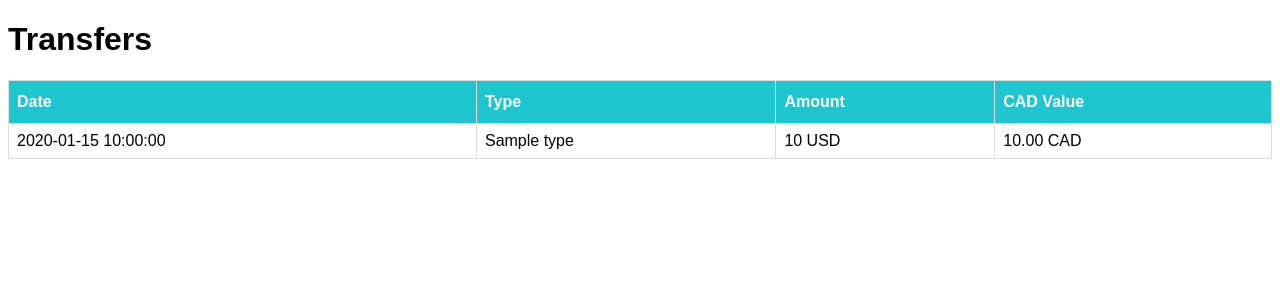
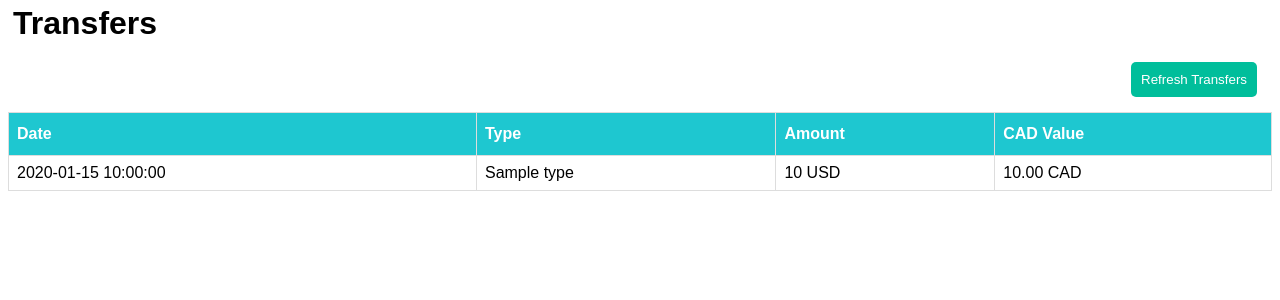
Before and after one commit to 0xSP3C14LN1NJ4/CryptoPortfolioTracker, a Flask app: template templates/transfers.html in a window 1280 px wide. Shown: the part 54-354 px from the top of the page. Run offline with Flask 2, Linux system fonts and the light colour scheme; the template is opened without the code that fills it: most values are stand-ins (such as "Sample title", 1, 10 or a date in 2020).

Commit message:
add transactions and transfers data to files

```diff
--- a/app.py
+++ b/app.py
@@ -11,9 +11,11 @@ import requests
 
 app = Flask(__name__)
 LOCAL_CURRENCY = "cad"
+TRANSACTIONS_FILE = "transactions.txt"
+TRANSFERS_FILE = "transfers.txt"
 
 # Sandbox account
-"""
+
 api_key_file = open("api-key-test.txt")
 gemini_api_key = api_key_file.readline()
 api_key_file.close()
@@ -23,9 +25,10 @@ gemini_api_secret = (api_secret_file.readline()).encode()
 api_secret_file.close()
 
 base_url = "https://api.sandbox.gemini.com"
-"""
+
 
 # Main account
+"""
 api_key_file = open("api-key.txt")
 gemini_api_key = api_key_file.readline()
 api_key_file.close()
@@ -35,7 +38,7 @@ gemini_api_secret = (api_secret_file.readline()).encode()
 api_secret_file.close()
 
 base_url = "https://api.gemini.com"
-
+"""
 
 account = "primary"
 
@@ -65,6 +68,22 @@ def index():
 
 @app.route('/transactions')
 def transactions():
+    transactions = []
+
+    try :
+        with open(TRANSACTIONS_FILE, 'r') as file:
+            transactions = json.load(file)
+    except:
+        get_transactions()
+
+        with open(TRANSACTIONS_FILE, 'r') as file:
+            transactions = json.load(file)
+
+    return render_template("transactions.html", transactions=transactions)
+
+
+@app.route('/get-transactions', methods=["POST"])
+def get_transactions():
     endpoint = "/v1/mytrades"
     url = base_url + endpoint
 
@@ -84,11 +103,30 @@ def transactions():
 
     transactions = get_usd_value(transactions)
     transactions = get_cad_value(transactions)
+
+    with open(TRANSACTIONS_FILE, 'w') as file:
+        json.dump(transactions, file)
+
     return render_template("transactions.html", transactions=transactions)
-
 
 @app.route('/transfers')
 def transfers():
+    transfers = []
+
+    try:
+        with open(TRANSFERS_FILE, 'r') as file:
+            transfers = json.load(file)
+    except:
+        get_transfers()
+
+        with open(TRANSFERS_FILE, 'r') as file:
+            transfers = json.load(file)
+
+    return render_template("transfers.html", transfers=transfers)
+
+
+@app.route('/get-transfers', methods=["POST"])
+def get_transfers():
     endpoint = "/v1/transfers"
     url = base_url + endpoint
 
@@ -103,6 +141,10 @@ def transfers():
     transfers = timestamps_to_dates(transfers)
     transfers = get_usd_value(transfers)
     transfers = get_cad_value(transfers)
+
+    with open(TRANSFERS_FILE, 'w') as file:
+        json.dump(transfers, file)
+
     return render_template("transfers.html", transfers=transfers)
 
 
--- a/static/css/main.css
+++ b/static/css/main.css
@@ -119,3 +119,23 @@ td form button {
 #totalBalance {
     float: left;
 }
+
+
+/* ----- Refresh Buttons ----- */
+
+.refresh {
+    background-color: rgb(0, 190, 155);
+    color: white;
+    border: none;
+    padding: 10px;
+    border-radius: 5px;
+    float: right;
+    margin: 15px;
+}
+
+
+/* ----- Titles ----- */
+
+.title {
+    margin: 5px;
+}
--- a/templates/index.html
+++ b/templates/index.html
@@ -2,7 +2,7 @@
 <script src=https://cdnjs.cloudflare.com/ajax/libs/Chart.js/3.7.1/chart.min.js></script>{% endblock %}
 <script src="https://code.jquery.com/jquery-3.6.0.slim.js" integrity="sha256-HwWONEZrpuoh951cQD1ov2HUK5zA5DwJ1DNUXaM6FsY=" crossorigin="anonymous"></script>
 <div id="totalBalance">
-    <h1>Portfolio</h1>
+    <h1 class="title">Portfolio</h1>
     <h2>$ {{ '%0.2f' | format(total_balance|float) }} CAD</h2>
 </div>
 <div id="canvasDiv">
--- a/templates/trade.html
+++ b/templates/trade.html
@@ -1,5 +1,5 @@
 {% extends "base.html" %} {% block title %}Trade{% endblock%} {% block content %}
-<h1>Trade</h1>
+<h1 class="title">Trade</h1>
 <div class="trade">
     <form action="/trade-form" method="post">
         <select name="action">
--- a/templates/transactions.html
+++ b/templates/transactions.html
@@ -1,5 +1,9 @@
 {% extends "base.html" %} {% block title %}Transactions{% endblock%} {% block content %}
-<h1>Transactions</h1>
+<h1 class="title">Transactions</h1>
+
+<form action="/get-transactions" method="post">
+    <button type="submit" class="refresh">Refresh Transactions</button>
+</form>
 
 <table>
     <thead>
--- a/templates/transfers.html
+++ b/templates/transfers.html
@@ -1,5 +1,9 @@
 {% extends "base.html" %} {% block title %}Transfers{% endblock%} {% block content %}
-<h1>Transfers</h1>
+<h1 class="title">Transfers</h1>
+
+<form action="/get-transfers" method="post">
+    <button type="submit" class="refresh">Refresh Transfers</button>
+</form>
 
 <table>
     <thead>
```
Also changed, not shown: README.md, 1 other file.
